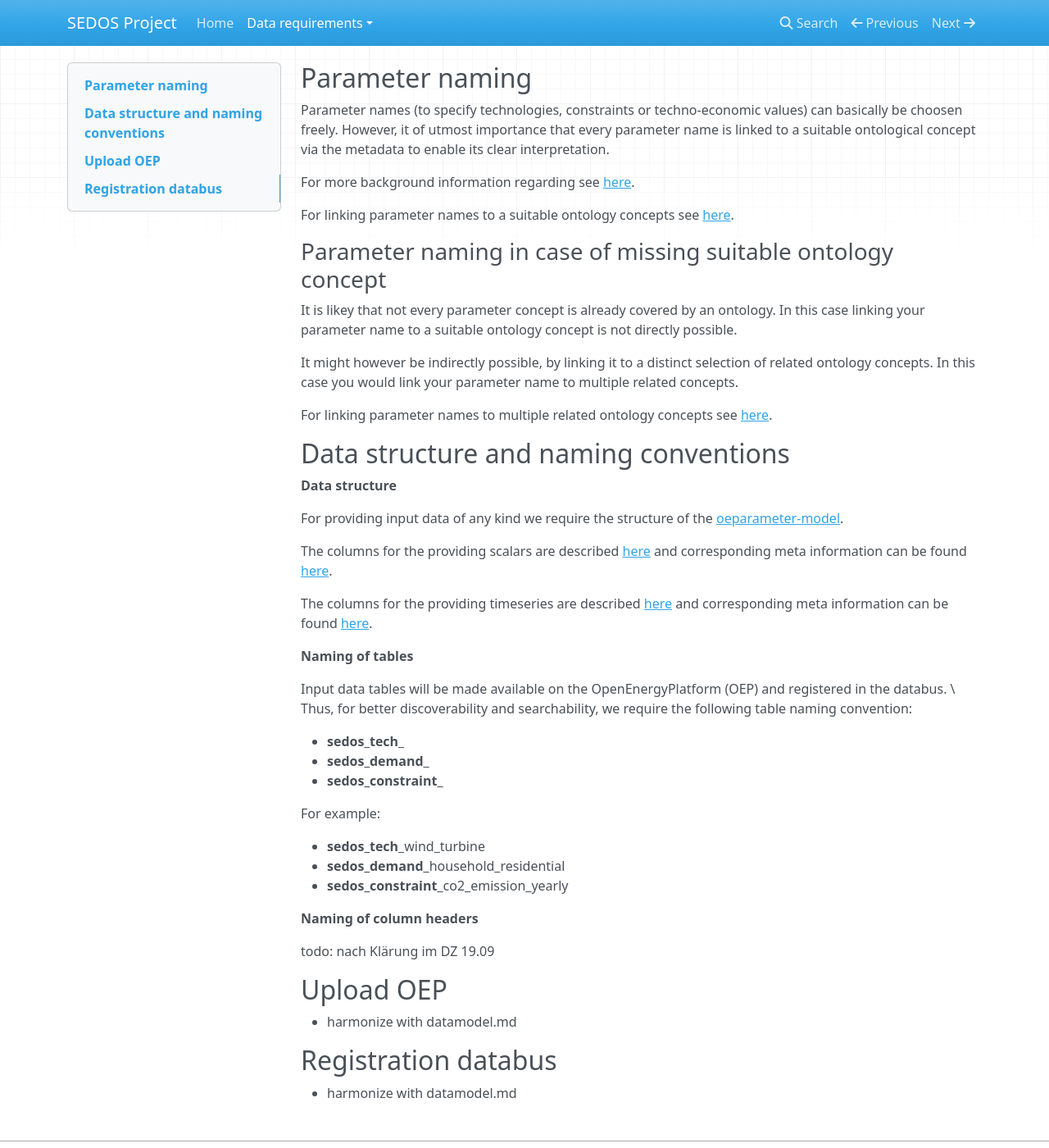
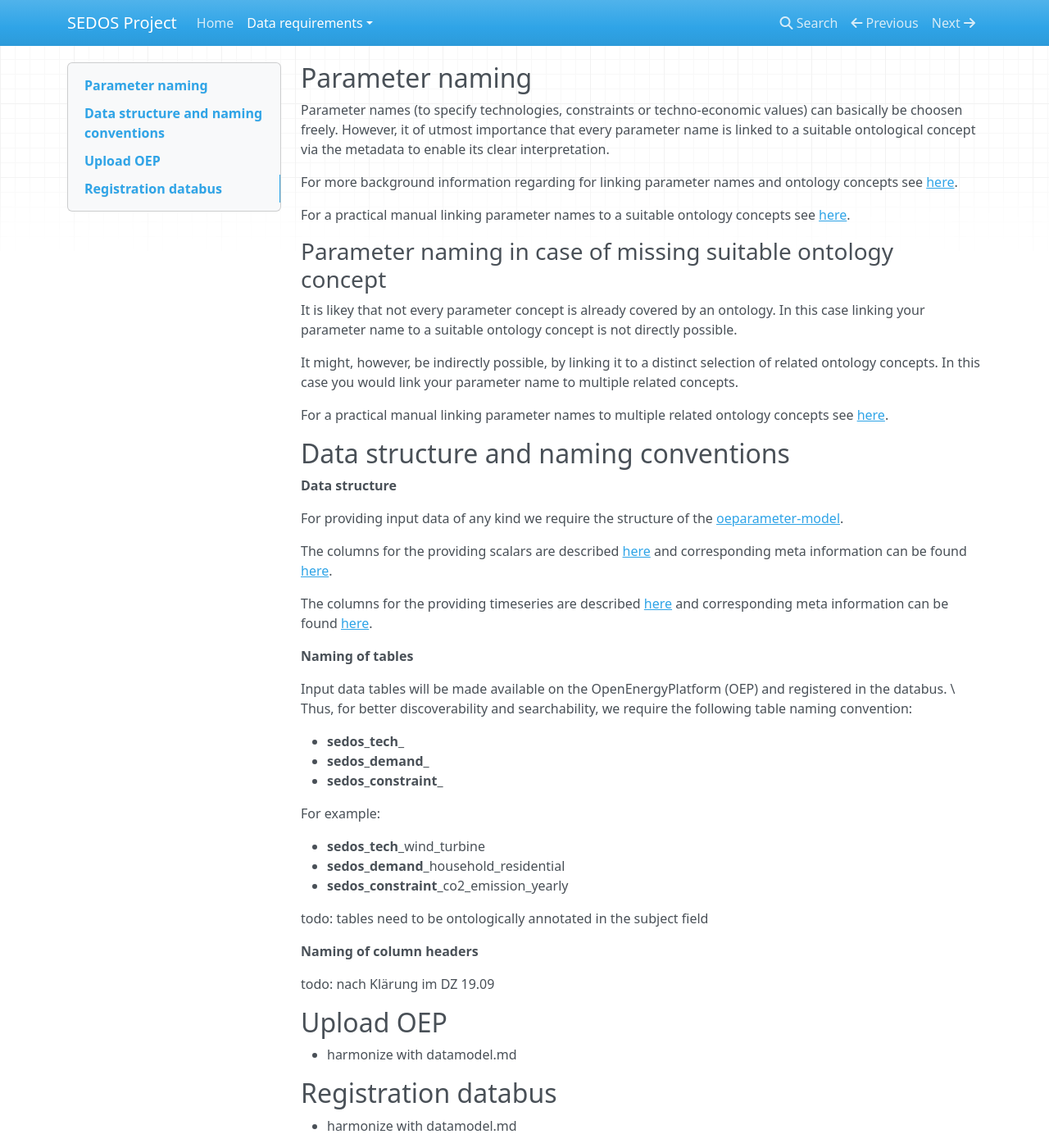
Before and after one commit to sedos-project/organization, an MkDocs documentation site: the page built from docs/data_requirements/input_data.md, in a window 1280 px wide and 1400 px high. Shown: the whole window at 82% size. Built offline with MkDocs 1.6.1, drawn with Linux system fonts in a browser that asks for light colours; nearby versions of some CDN libraries.

Commit message:
Review, correct links, add todos

```diff
--- a/docs/data_requirements/input_data.md
+++ b/docs/data_requirements/input_data.md
@@ -3,18 +3,18 @@
 Parameter names (to specify technologies, constraints or techno-economic values) can basically be choosen freely.
 However, it of utmost importance that every parameter name is linked to a suitable ontological concept via the metadata to enable its clear interpretation.
 
-For more background information regarding see [here](data_annotation_ontology.md).
+For more background information regarding for linking parameter names and ontology concepts see [here](data_annotation_ontology.md#Ontological annotation of data).
 
-For linking parameter names to a suitable ontology concepts see [here](data_annotation_ontology.md#Link a parameter name to a suitable ontology concept).
+For a practical manual linking parameter names to a suitable ontology concepts see [here](data_annotation_ontology.md#Link a parameter name to a suitable ontology concept).
 
 ### Parameter naming in case of missing suitable ontology concept
 
 It is likey that not every parameter concept is already covered by an ontology. In this case linking your parameter name to a suitable ontology concept is not directly possible.
 
-It might however be indirectly possible, by linking it to a distinct selection of related ontology concepts.
+It might, however, be indirectly possible, by linking it to a distinct selection of related ontology concepts.
 In this case you would link your parameter name to multiple related concepts.
 
-For linking parameter names to multiple related ontology concepts see [here](data_annotation_ontology.md#Link a parameter name to multiple related ontology concepts).
+For a practical manual linking parameter names to multiple related ontology concepts see [here](data_annotation_ontology.md#Link a parameter name to multiple related ontology concepts).
 
 ## Data structure and naming conventions
 
@@ -41,6 +41,8 @@
 * **sedos_demand**_household_residential
 * **sedos_constraint**_co2_emission_yearly
 
+todo: tables need to be ontologically annotated in the subject field
+
 **Naming of column headers**
 
 todo: nach Klärung im DZ 19.09
```
Also changed, not shown: docs/data_requirements/data_annotation_ontology.md (+2 -2 lines).
